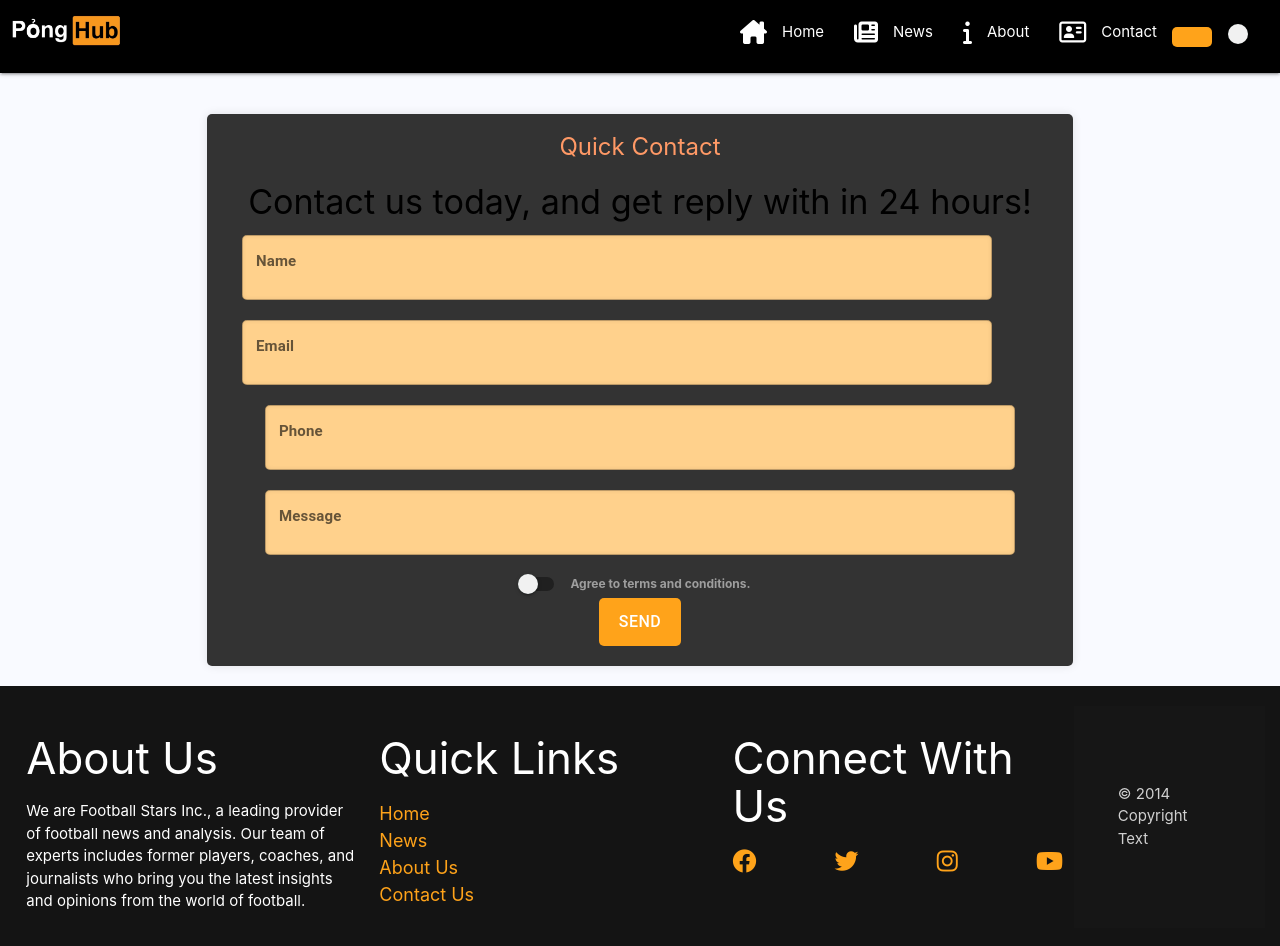
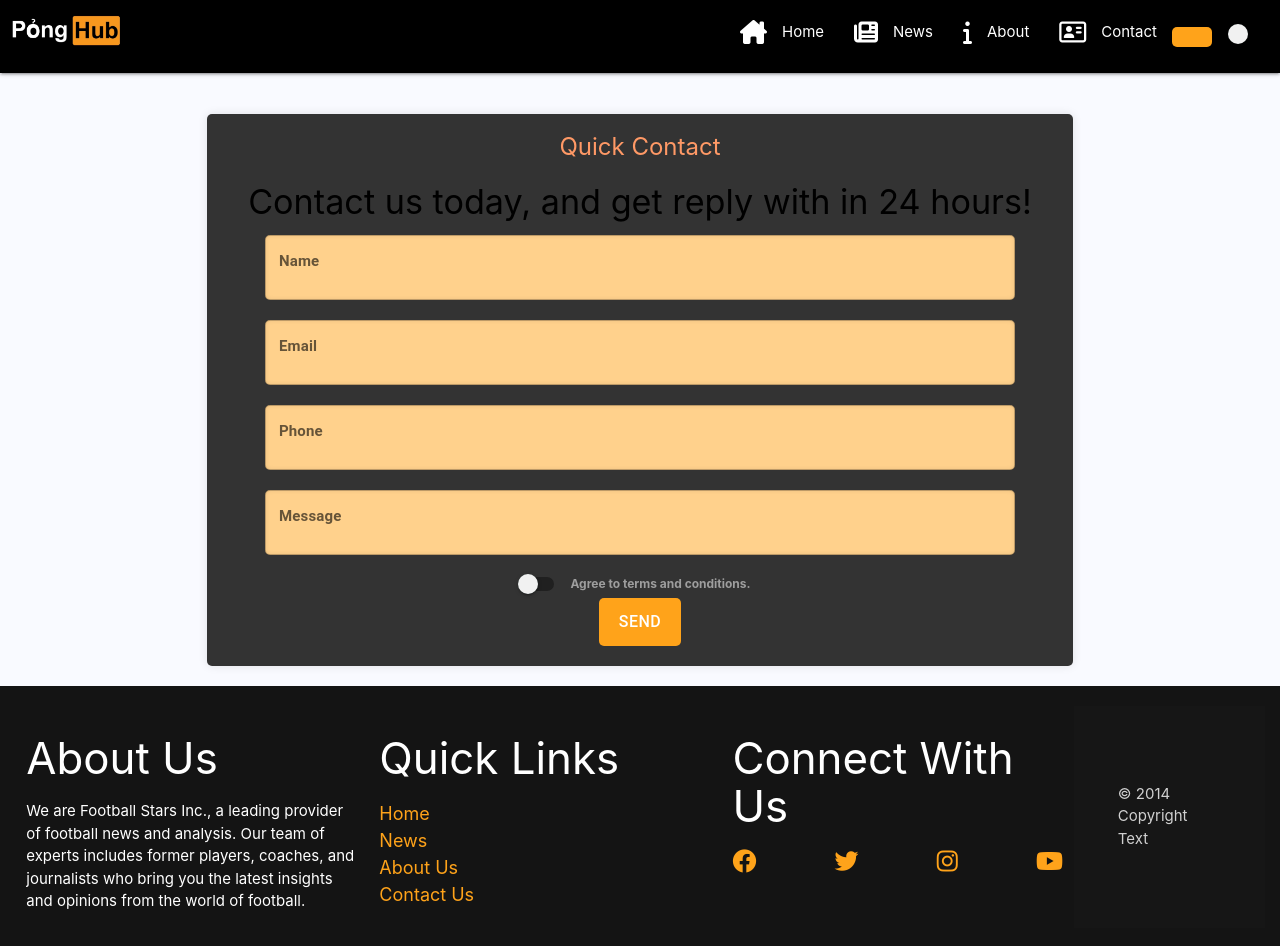
Before and after one commit to dkmtech32/FER201m, a React (Create React App) app: page /contact in a window 1280 px wide. Built offline with nearby package versions, Linux system fonts and the light colour scheme.

Commit message:
contact ui change

```diff
--- a/src/components/Contact.js
+++ b/src/components/Contact.js
@@ -14,7 +14,7 @@
 
     },
 
-      onSubmit: (values)=>{alert(JSON.stringify(formik.values))},
+    onSubmit: (values) => { alert(JSON.stringify(formik.values)) },
     //Convert to JSON string and show in alert box.
 
 
@@ -36,7 +36,7 @@
         <h4>Contact us today, and get reply with in 24 hours!</h4>
 
         <div class="row">
-          <div class="col-md-6">
+          <div class="col-md-12">
             <div class="md-form">
               <TextField
                 fullWidth
@@ -52,7 +52,7 @@
         </div>
 
         <div class="row">
-          <div class="col-md-6">
+          <div class="col-md-12">
             <div class="md-form">
               <TextField
                 fullWidth
```
Lines whose indentation alone changed are shown as unchanged.
